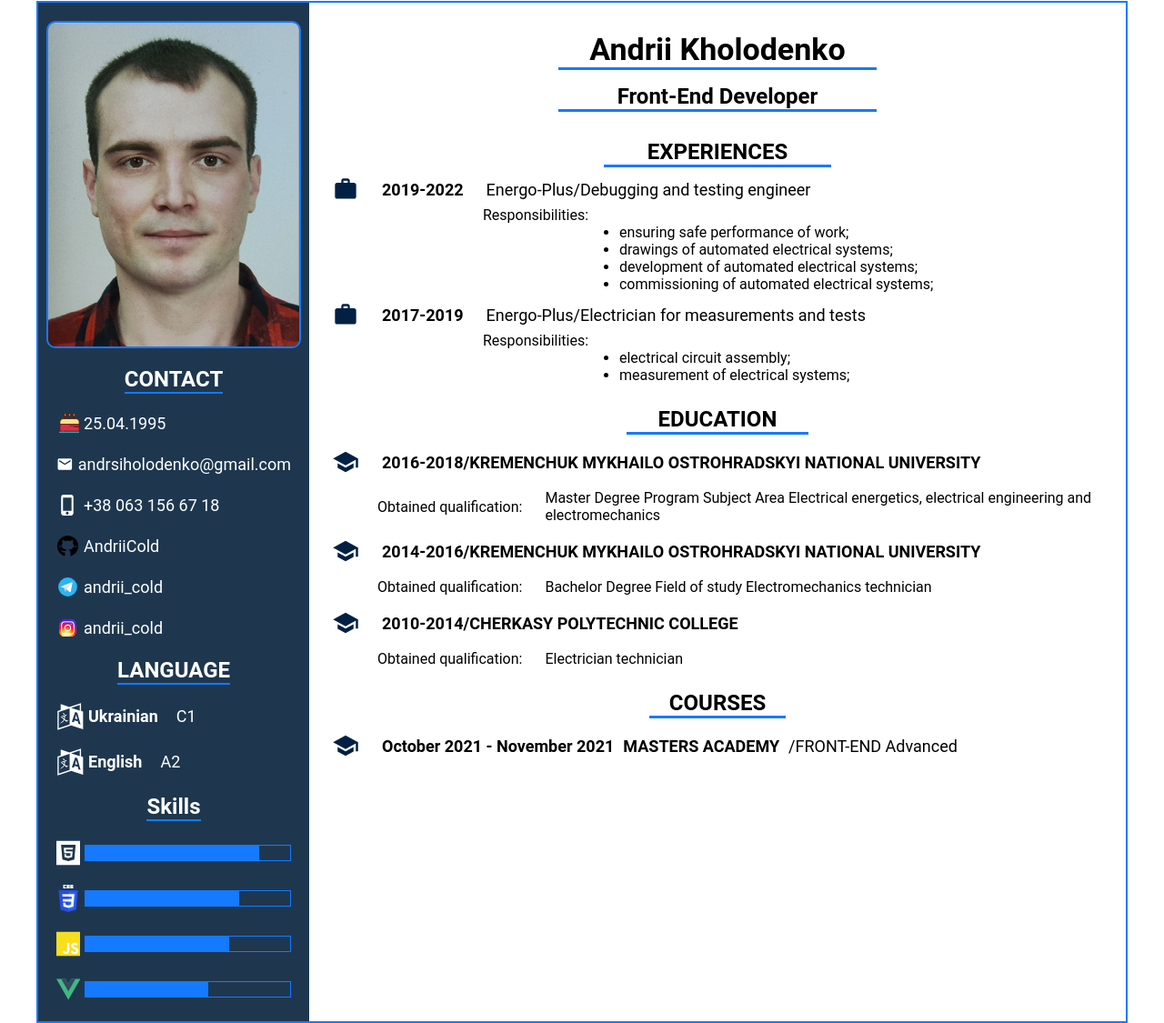
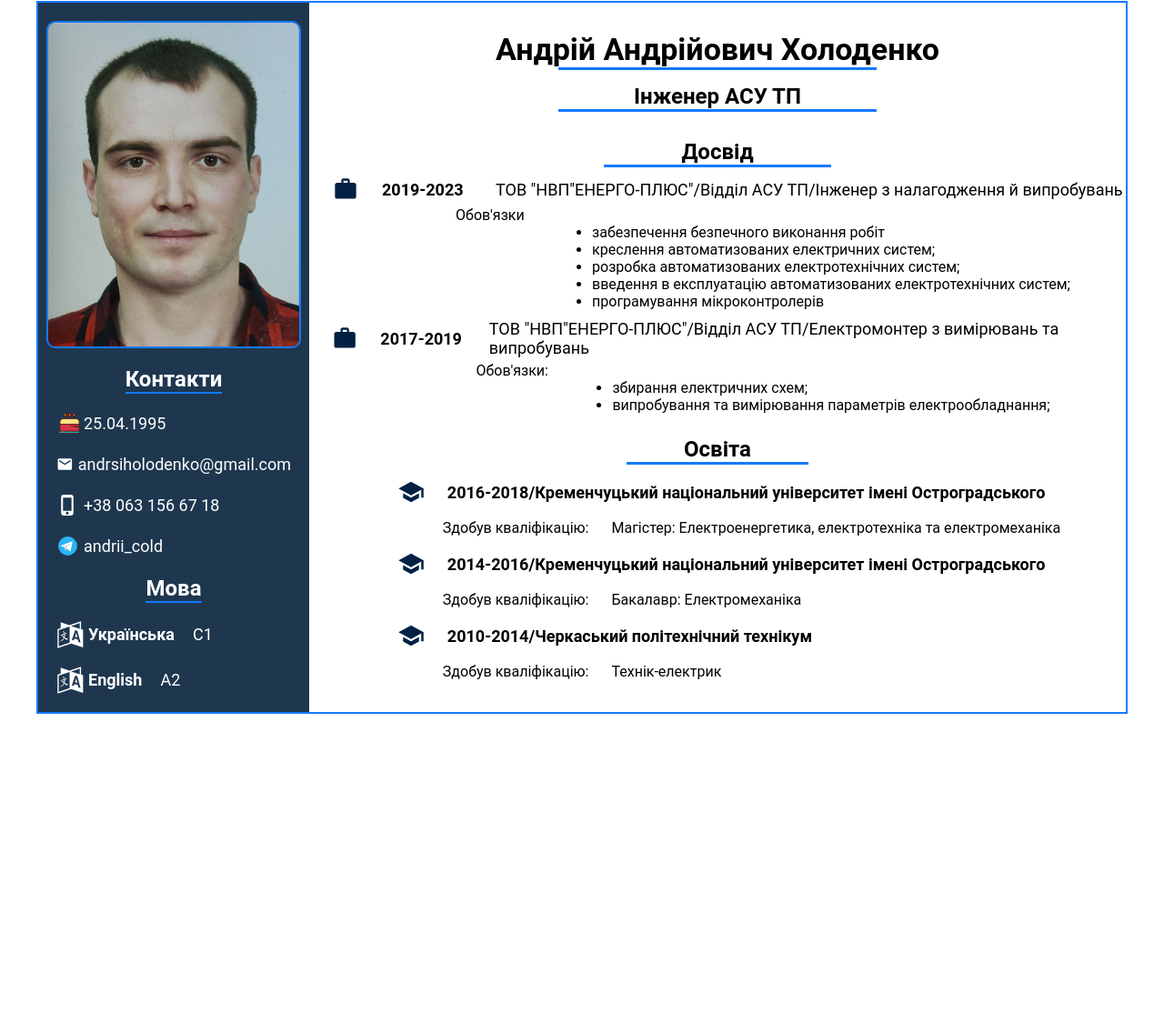
Before and after one commit to AndriiCold/Andrii_Kholodenko_Front-End_developer, a plain HTML site: page index.html in a window 1280 px wide. Shown: the part 18-1143 px from the top of the page at 91% size. After the commit the page ends 803 px from the top, so only its background shows below. Drawn offline with Linux system fonts and the light colour scheme.

Commit message:
engineer

```diff
--- a/assets/style/style.css
+++ b/assets/style/style.css
@@ -256,6 +256,7 @@ a:active { text-decoration: none; }
 .experiences__date {
     font-size: 18px;
     color: #000;
+    width: 100px;
 }
 
 .experiences__subtitle {
@@ -287,6 +288,7 @@ a:active { text-decoration: none; }
     display: flex;
     flex-direction: column;
     align-items: center;
+    width: 100%;
 }
 
 .education__title {
@@ -306,6 +308,7 @@ a:active { text-decoration: none; }
     margin-top: 15px;
     margin-left: 25px;
     align-items: center;
+    width: 100%;
 }
 
 .education__icon {
--- a/index.html
+++ b/index.html
@@ -1,12 +1,12 @@
 <!DOCTYPE html>
-<html lang="en">
+<html lang="ua">
 
 <head>
     <meta charset="UTF-8">
     <meta http-equiv="X-UA-Compatible" content="IE=edge">
     <meta name="viewport" content="width=device-width, initial-scale=1.0">
     <link href="assets/style/style.css" rel="stylesheet">
-    <title>Andrii_Kholodenko_Front-end_developer</title>
+    <title>Андрій Холоденко Інженер АСУ ТП резюме</title>
 </head>
 
 <body>
@@ -158,7 +158,7 @@
             <img class="main-section__image" src="assets/img/Andrii_Kholodenko_Front-End_developer.jpg" alt="photo">
             <section class="contact">
                 <div class="contact__border">
-                    <h1 class="contact__title">CONTACT</h1>
+                    <h1 class="contact__title">Контакти</h1>
                 </div>
                 <div class="contact__content-row">
                     <svg class="contact__icon">
@@ -180,32 +180,20 @@
                 </div>
                 <div class="contact__content-row">
                     <svg class="contact__icon">
-                        <use xlink:href="#git-icon"></use>
-                    </svg>
-                    <a href="https://github.com/AndriiCold" class="contact__text">AndriiCold</a>
-                </div>
-                <div class="contact__content-row">
-                    <svg class="contact__icon">
                         <use xlink:href="#telegrams-icon"></use>
                     </svg>
                     <a href="https://t.me/andrii_cold" class="contact__text">andrii_cold</a>
                 </div>
-                <div class="contact__content-row">
-                    <svg class="contact__icon">
-                        <use xlink:href="#instagram-icon"></use>
-                    </svg>
-                    <a href="https://www.instagram.com/andrii_cold" class="contact__text">andrii_cold</a>
-                </div>
             </section>
             <section class="language">
                 <div class="language__border">
-                    <h1 class="language__title">LANGUAGE</h1>
+                    <h1 class="language__title">Мова</h1>
                 </div>
                 <div class="language__content-row">
                     <svg class="language__icon">
                         <use xlink:href="#language-icon"></use>
                     </svg>
-                    <h2 class="language__subtitle">Ukrainian</h2>
+                    <h2 class="language__subtitle">Українська</h2>
                     <p class="language__text">C1</p>
                 </div>
                 <div class="language__content-row">
@@ -216,68 +204,32 @@
                     <p class="language__text">A2</p>
                 </div>
             </section>
-            <section class="skills">
-                <div class="skills__border">
-                    <h1 class="skills__title">Skills</h1>
-                </div>
-                <div class="skills__content-row">
-                    <svg class="skills__icon">
-                        <use xlink:href="#html-icon"></use>
-                    </svg>
-                    <div class="skills__container-percent">
-                        <div class="skills__percent skills__percent--html"></div>
-                    </div>
-                </div>
-                <div class="skills__content-row">
-                    <svg class="skills__icon">
-                        <use xlink:href="#css-icon"></use>
-                    </svg>
-                    <div class="skills__container-percent">
-                        <div class="skills__percent skills__percent--css"></div>
-                    </div>
-                </div>
-                <div class="skills__content-row">
-                    <svg class="skills__icon">
-                        <use xlink:href="#js-icon"></use>
-                    </svg>
-                    <div class="skills__container-percent">
-                        <div class="skills__percent skills__percent--js"></div>
-                    </div>
-                </div>
-                <div class="skills__content-row">
-                    <svg class="skills__icon">
-                        <use xlink:href="#vue-icon"></use>
-                    </svg>
-                    <div class="skills__container-percent">
-                        <div class="skills__percent skills__percent--vue"></div>
-                    </div>
-                </div>
-            </section>
         </article>
         <section class="main-section__credentiales">
             <div class="user-name">
-                <h1 class="user-name__title">Andrii Kholodenko</h1>
+                <h1 class="user-name__title">Андрій Андрійович Холоденко</h1>
                 <div class="user-name__line"></div>
-                <h2 class="user-name__subtitle">Front-End Developer</h2>
+                <h2 class="user-name__subtitle">Інженер АСУ ТП</h2>
                 <div class="user-name__line"></div>
             </div>
             <div class="experiences">
-                <h1 class="experiences__title">EXPERIENCES</h1>
+                <h1 class="experiences__title">Досвід</h1>
                 <div class="experiences__line"></div>
                 <div class="experiences__content-row">
                     <svg class="experiences__icon">
                         <use xlink:href="#work-icon"></use>
                     </svg>
-                    <h4 class="experiences__date">2019-2022</h4>
-                    <p class="experiences__subtitle">Energo-Plus/Debugging and testing engineer</p>
+                    <h4 class="experiences__date">2019-2023</h4>
+                    <p class="experiences__subtitle">ТОВ "НВП"ЕНЕРГО-ПЛЮС"/Відділ АСУ ТП/Інженер з налагодження й випробувань</p>
                 </div>
                 <div class="experinces__column">
-                    <span class="experiences__responsibilities">Responsibilities:</span>
+                    <span class="experiences__responsibilities">Обов'язки</span>
                     <ul class="experiences__list">
-                        <li class="experiences__item">ensuring safe performance of work;</li>
-                        <li class="experiences__item">drawings of automated electrical systems;</li>
-                        <li class="experiences__item">development of automated electrical systems;</li>
-                        <li class="experiences__item">commissioning of automated electrical systems;</li>
+                        <li class="experiences__item">забезпечення безпечного виконання робіт</li>
+                        <li class="experiences__item">креслення автоматизованих електричних систем;</li>
+                        <li class="experiences__item">розробка автоматизованих електротехнічних систем;</li>
+                        <li class="experiences__item">введення в експлуатацію автоматизованих електротехнічних систем;</li>
+                        <li class="experiences__item">програмування мікроконтролерів</li>
                     </ul>
                 </div>
                 <div class="content-row experiences__content-row">
@@ -285,66 +237,52 @@
                         <use xlink:href="#work-icon"></use>
                     </svg>
                     <h4 class="experiences__date">2017-2019</h4>
-                    <p class="experiences__subtitle">Energo-Plus/Electrician for measurements and tests</p>
+                    <p class="experiences__subtitle">ТОВ "НВП"ЕНЕРГО-ПЛЮС"/Відділ АСУ ТП/Електромонтер з вимірювань та випробувань</p>
                 </div>
                 <div class="experinces__column">
-                    <span class="experiences__responsibilities">Responsibilities:</span>
+                    <span class="experiences__responsibilities">Обов'язки:</span>
                     <ul class="experiences__list">
-                        <li class="experiences__item">electrical circuit assembly;</li>
-                        <li class="experiences__item">measurement of electrical systems;</li>
+                        <li class="experiences__item">збирання електричних схем;</li>
+                        <li class="experiences__item">випробування та вимірювання параметрів електрообладнання;</li>
                     </ul>
                 </div>
             </div>
             <div class="education">
-                <h3 class="education__title">EDUCATION</h3>
+                <h3 class="education__title">Освіта</h3>
                 <div class="education__line"></div>
                 <div class="education__content-column">
                     <div class="education__content-row">
                         <svg class="education__icon" height="30" width="30">
                             <use xlink:href="#education-icon"></use>
                         </svg>
-                        <h4 class="education__headline">2016-2018/KREMENCHUK MYKHAILO OSTROHRADSKYI NATIONAL UNIVERSITY
+                        <h4 class="education__headline">2016-2018/Кременчуцький національний університет імені Остроградського
                         </h4>
                     </div>
                     <div class="education__content-row">
-                        <span class="education__subtitle">Obtained qualification:</span>
-                        <p class="education__text">Master Degree Program Subject Area Electrical energetics, electrical
-                            engineering and
-                            electromechanics</p>
+                        <span class="education__subtitle">Здобув кваліфікацію:</span>
+                        <p class="education__text">Магістер: Електроенергетика, електротехніка та електромеханіка</p>
                     </div>
                     <div class="education__content-row">
                         <svg class="education__icon" height="30" width="30">
                             <use xlink:href="#education-icon"></use>
                         </svg>
-                        <h4 class="education__headline">2014-2016/KREMENCHUK MYKHAILO OSTROHRADSKYI NATIONAL UNIVERSITY
+                        <h4 class="education__headline">2014-2016/Кременчуцький національний університет імені Остроградського
                         </h4>
                     </div>
                     <div class="education__content-row">
-                        <span class="education__subtitle">Obtained qualification:</span>
-                        <p class="education__text">Bachelor Degree Field of study Electromechanics technician</p>
+                        <span class="education__subtitle">Здобув кваліфікацію:</span>
+                        <p class="education__text">Бакалавр: Електромеханіка</p>
                     </div>
                     <div class="education__content-row">
                         <svg class="education__icon" height="30" width="30">
                             <use xlink:href="#education-icon"></use>
                         </svg>
-                        <h4 class="education__headline">2010-2014/CHERKASY POLYTECHNIC COLLEGE</h4>
+                        <h4 class="education__headline">2010-2014/Черкаський політехнічний технікум</h4>
                     </div>
                     <div class="education__content-row">
-                        <span class="education__subtitle">Obtained qualification:</span>
-                        <p class="education__text">Electrician technician</p>
+                        <span class="education__subtitle">Здобув кваліфікацію:</span>
+                        <p class="education__text">Технік-електрик</p>
                     </div>
-                </div>
-            </div>
-            <div class="courses">
-                <h3 class="courses__title">COURSES</h3>
-                <div class="courses__line"></div>
-                <div class="courses__content-row">
-                    <svg class="courses__icon" height="28" width="30">
-                        <use xlink:href="#education-icon"></use>
-                    </svg>
-                    <h4 class="courses__date">October 2021 - November 2021</h4>
-                    <h4 class="courses__subtitle">MASTERS ACADEMY</h4>
-                    <p class="courses__text">/FRONT-END Advanced</p>
                 </div>
             </div>
         </section>
```
